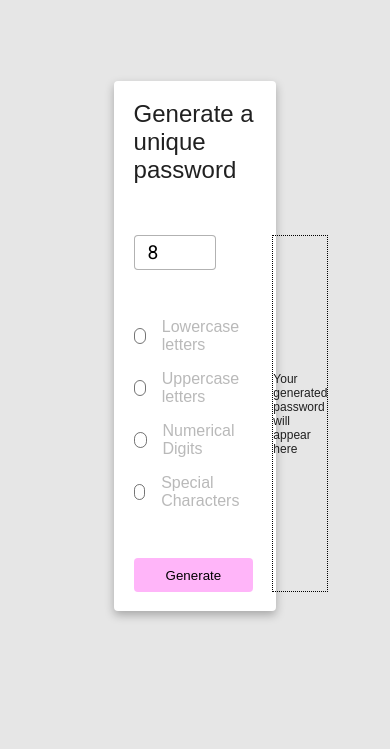
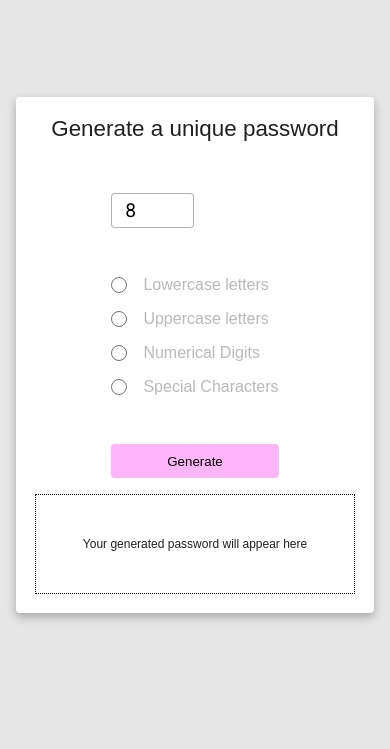
Before and after one commit to jimenez2society/-pwdg-, a plain HTML site: page index.html in a window 390 px wide. Shown: the part 95-844 px from the top of the page. Drawn offline with Linux system fonts and the light colour scheme; a web font is replaced by a local one.

Commit message:
made app mobile friendly with media queries and deployed app to live url

```diff
--- a/css/style.css
+++ b/css/style.css
@@ -53,7 +53,20 @@ textarea {
   padding: 2rem;
   padding-top: 0;
 }
-
+@media screen and (max-width: 1300px) {
+  .container {
+    width: 100%;
+    height: 100%;
+    margin: 0 auto;
+    padding: 2rem;
+    padding-top: 0;
+  }
+}
+@media screen and (max-width: 790px) {
+  .container {
+    padding: 1rem;
+  }
+}
 /* logo is just text so we give some unique styling with text-shadow */
 /* giving display block to allow for padding */
 .header .logo {
@@ -64,6 +77,12 @@ textarea {
   color: rgb(65, 65, 65);
   font-family: "Sono";
 }
+
+@media screen and (max-width: 600px) {
+  .header .logo {
+    text-align: center;
+  }
+}
 /* stying generate button */
 #generateButton {
   background: none;
@@ -73,7 +92,17 @@ textarea {
   margin-top: 2rem;
   border-radius: 4px;
 }
-
+@media screen and (max-width: 610px) {
+  #generateButton {
+    background: none;
+    border: none;
+    background-color: rgba(255, 134, 245, 0.61);
+    padding: 0.6rem 2rem;
+    margin-top: 2rem;
+    border-radius: 4px;
+    width: 100%;
+  }
+}
 /* styling the full container of the generator  */
 .generator {
   background-color: var(--background-theme-light-secondary);
@@ -84,7 +113,16 @@ textarea {
   border-radius: 4px;
   box-shadow: 0 4px 10px rgba(0, 0, 0, 0.274);
 }
-
+@media screen and (max-width: 1300px) {
+  .generator {
+    max-width: 80%;
+  }
+}
+@media screen and (max-width: 790px) {
+  .generator {
+    max-width: 100%;
+  }
+}
 /* styling the initial positioning of the toast with transition */
 .toast {
   background-color: white;
@@ -124,10 +162,34 @@ textarea {
   cursor: pointer;
 }
 
+@media screen and (max-width: 610px) {
+  .toast {
+    background-color: white;
+    width: 80vw;
+    top: 8%;
+    left: 5%;
+  }
+}
+@media screen and (max-width: 360px) {
+  .toast {
+    font-size: 11px;
+  }
+}
+
 /* splitting the content into two columns with grid */
 .generator__content {
   display: grid;
   grid-template-columns: 1fr 2fr;
+  gap: 1rem;
+}
+@media screen and (max-width: 610px) {
+  .generator__content {
+    grid-template-columns: 1fr;
+  }
+  .generator__form {
+    width: max-content;
+    margin: 0 auto;
+  }
 }
 .generated-password {
   display: flex;
@@ -135,16 +197,30 @@ textarea {
   justify-content: center;
   border: 1px dotted black;
   cursor: pointer;
-  margin-left: 1.2rem;
+  min-width: 100%;
+  padding: 1rem;
+}
+@media screen and (max-width: 610px) {
+  .generated-password {
+    min-height: 100px;
+  }
 }
 .generated-password--text {
   font-size: 12px;
   word-wrap: break-word;
-  max-width: 500px;
+  max-width: 100%;
 }
 .generator h2 {
   font-weight: 200;
   margin-bottom: 3.2rem;
+}
+@media screen and (max-width: 610px) {
+  .generator h2 {
+    font-weight: 200;
+    margin-bottom: 3.2rem;
+    font-size: 1.4rem;
+    text-align: center;
+  }
 }
 /* giving the initial state styles of the checkboxes labels*/
 .checkbox {
```
Also changed, not shown: 1 other file.
